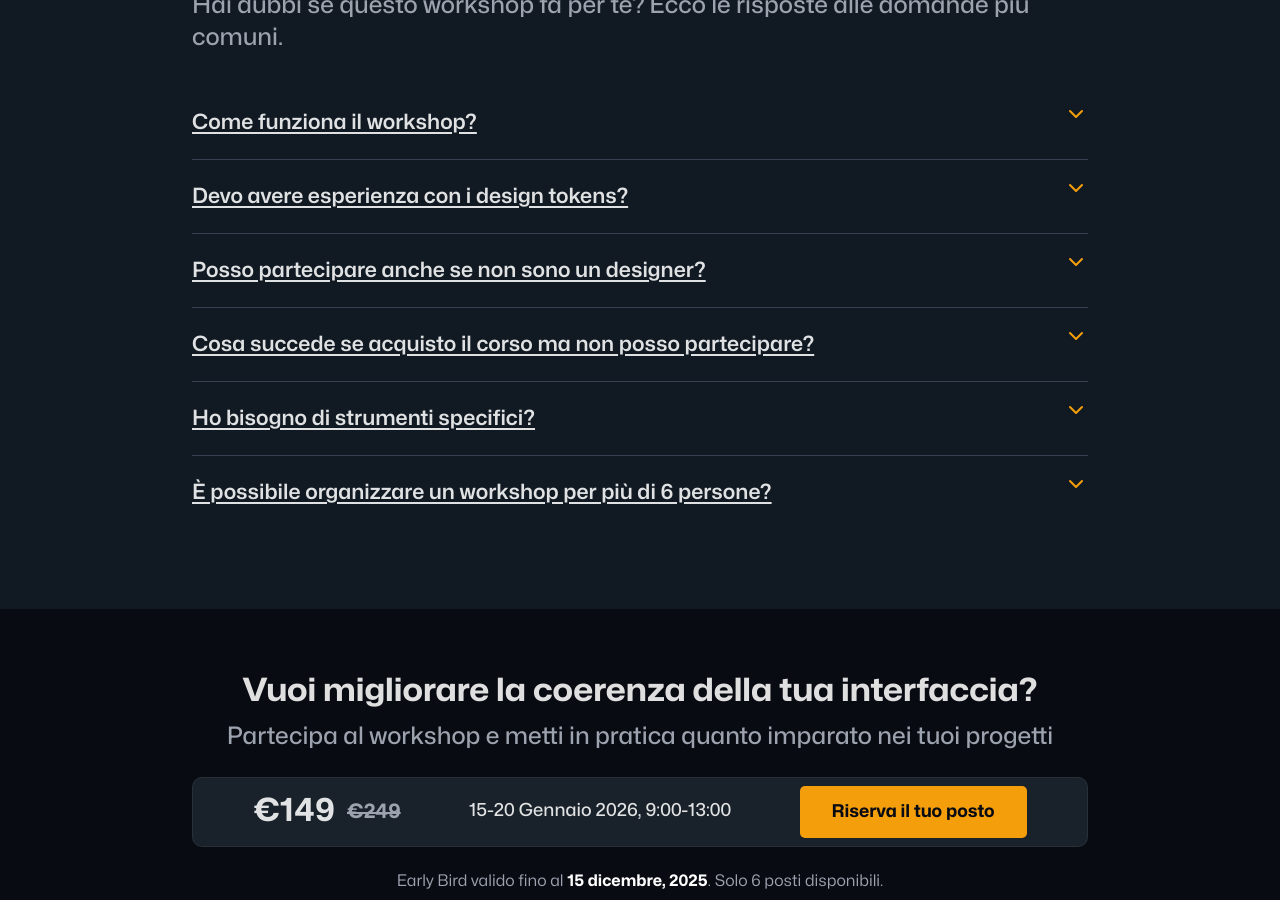
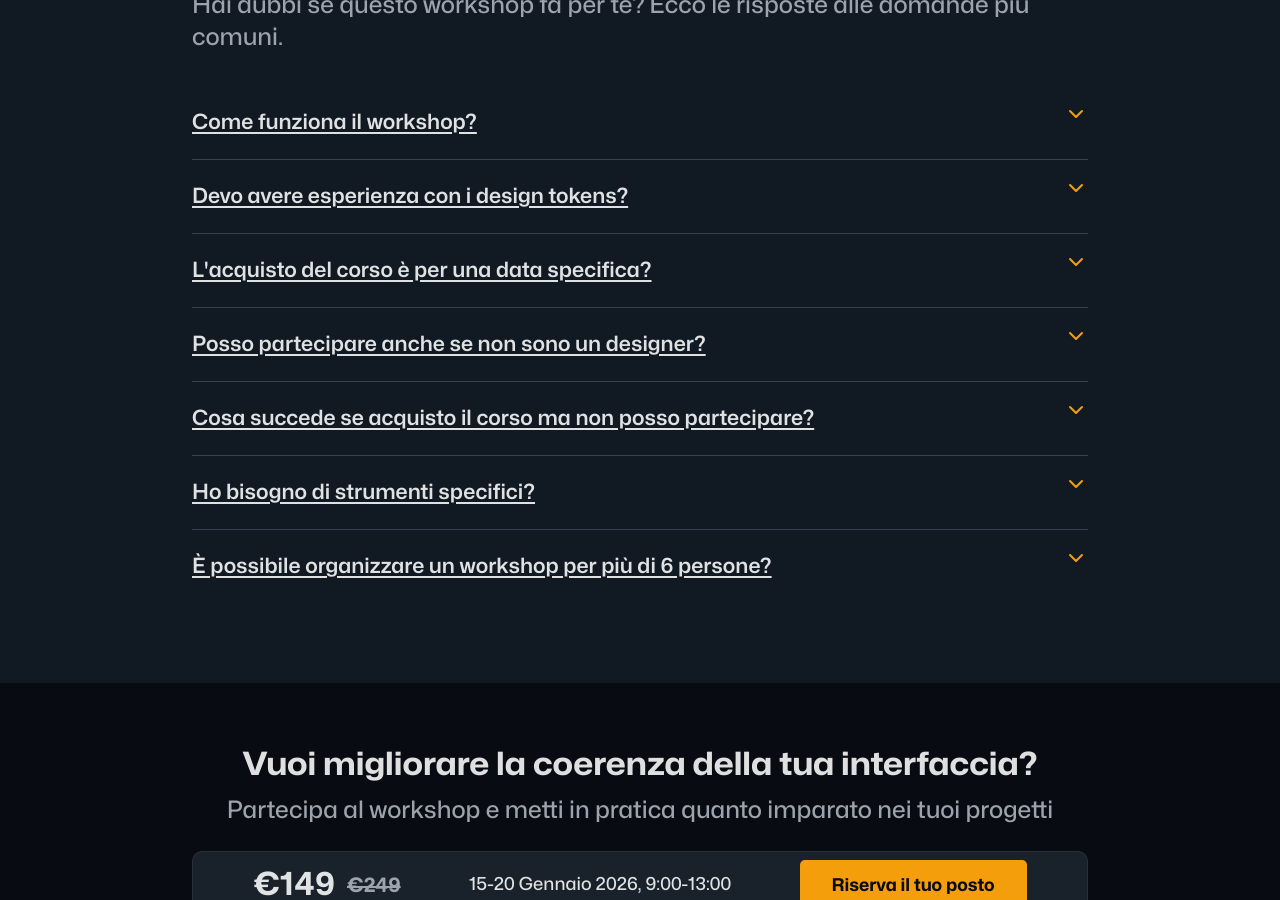
Before and after one commit to zetareticoli/fi, a Jekyll site: the page built from _workshops/design-tokens/index.md, in a window 1280 px wide and 900 px high, scrolled down 4784 px. Built offline with Jekyll 4.4.1, drawn with Linux system fonts in a browser that asks for light colours; some web fonts are replaced.

Commit message:
feat: add new faq

```diff
--- a/_workshops/design-tokens/index.md
+++ b/_workshops/design-tokens/index.md
@@ -350,6 +350,13 @@ og-image: workshops/og-design-tokens-workshop.png
           </svg>
         </div>
         <div class="faq-item">
+          <h4 class="faq-question m-none underline">L'acquisto del corso è per una data specifica? </h4>
+          <div class="faq-answer color-text-light text-emphasis">No, il tuo acquisto è valido per tutte le date disponibili. Se non puoi partecipare alla data pubblicata, potrai farlo in una delle successive. In genere annuncio le date un mese prima.</div>
+          <svg class="faq-icon" width="24" height="24" viewBox="0 0 24 24" fill="none" xmlns="http://www.w3.org/2000/svg">
+            <path d="M6 9L12 15L18 9" stroke="currentColor" stroke-width="2" stroke-linecap="round" stroke-linejoin="round"/>
+          </svg>
+        </div>
+        <div class="faq-item">
           <h4 class="faq-question m-none underline">
             Posso partecipare anche se non sono un designer?</h4>
           <div class="faq-answer color-text-light text-emphasis">Assolutamente sì! Il workshop è utile per tutti coloro i quali vogliono approfondire la conoscenza dei design tokens, indipendentemente dal proprio ruolo in un team.</div>
```
